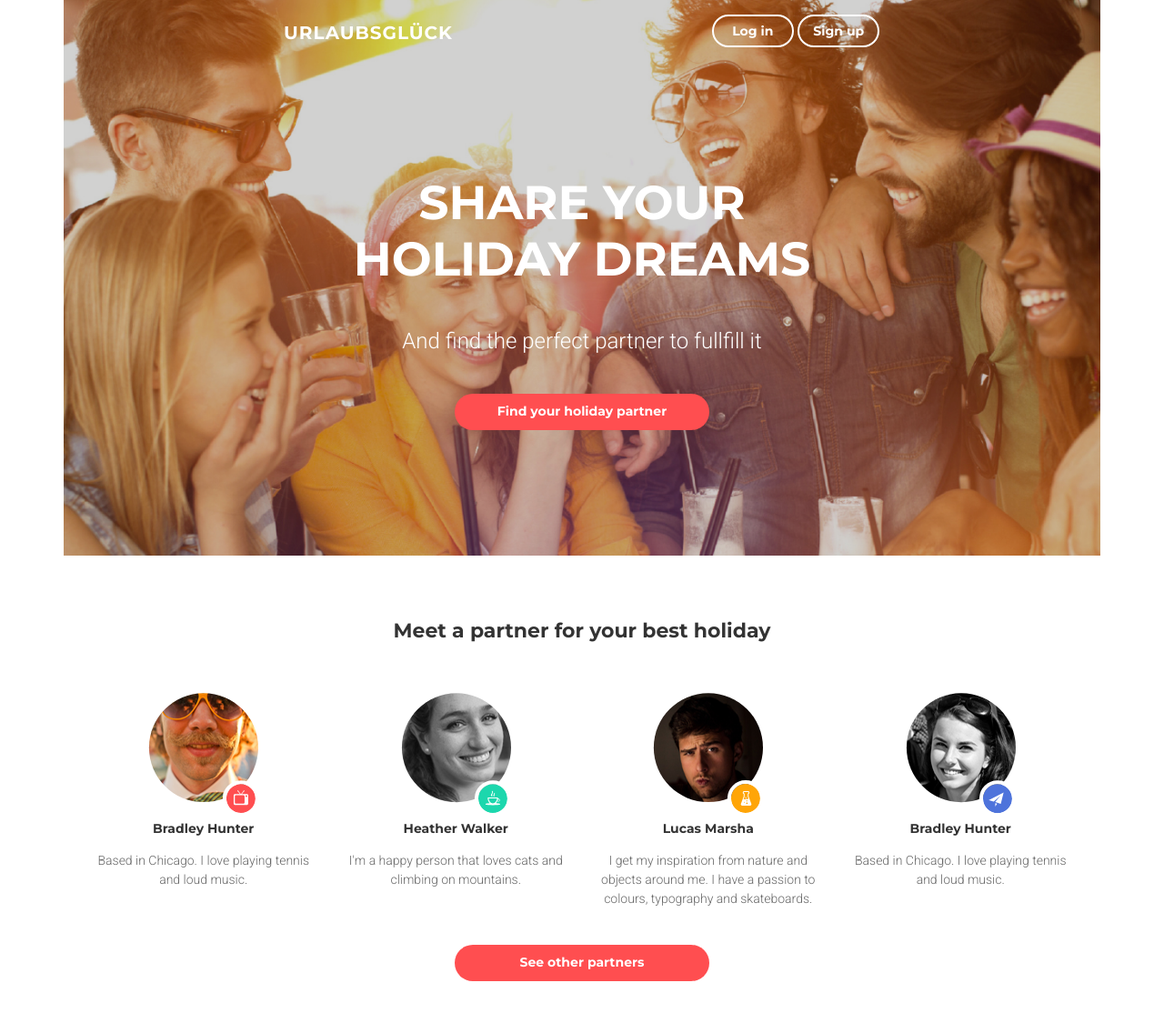
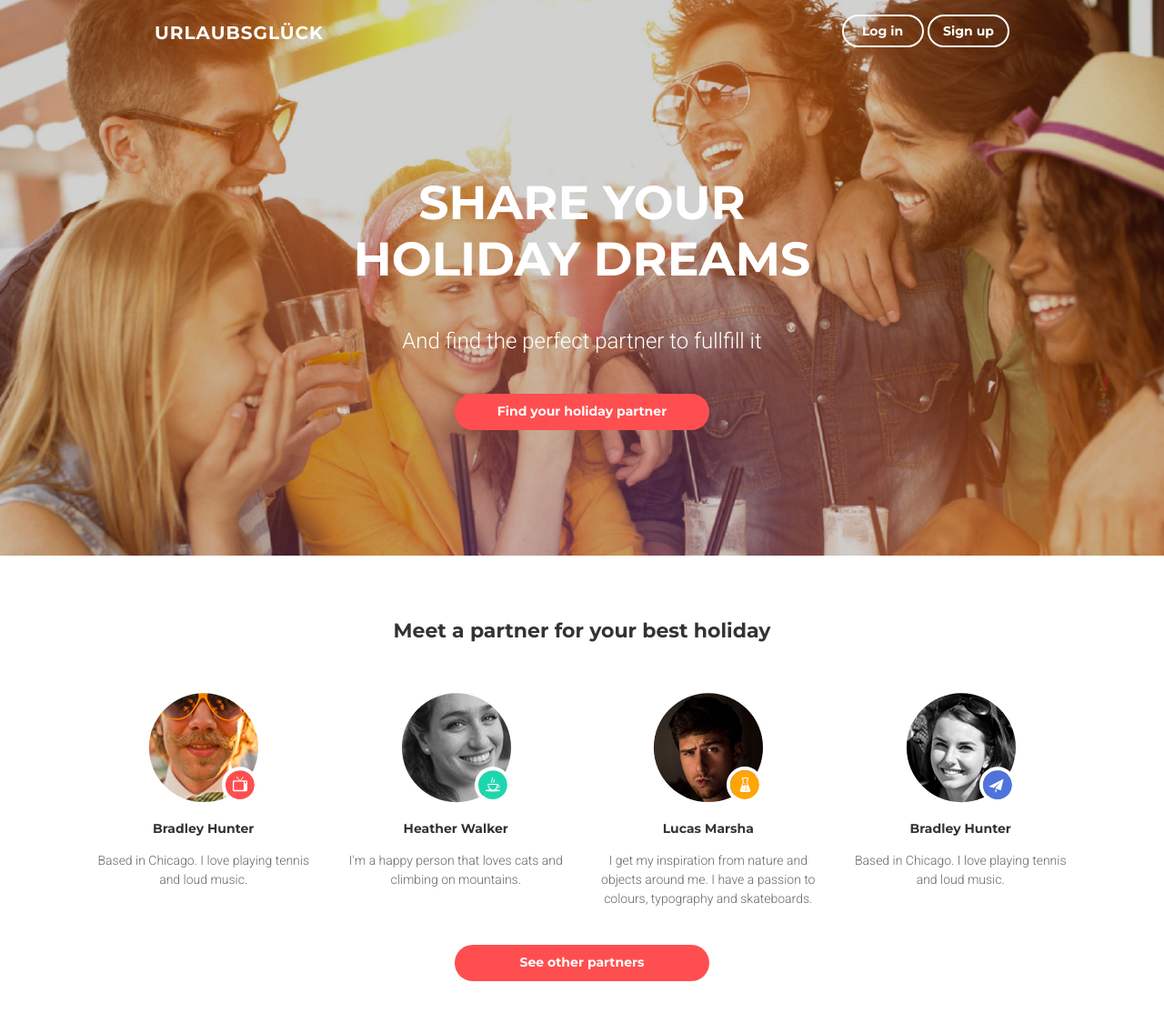
Before and after one commit to AlexejDubow/goit-fe-course, a plain HTML site: page module-9/index.html in a window 1280 px wide. Shown: the whole page at 91% size. Drawn offline with nearby package versions, Linux system fonts and the light colour scheme.

Commit message:
fixed bugs

```diff
--- a/module-9/index.html
+++ b/module-9/index.html
@@ -11,10 +11,13 @@
     <title>HW-module-9</title>
   </head>
   <body>
+    <div class="header container-fluid">
+
       <div class="container">
-      <div class="header row justify-content-center">
+
+        <div class="row justify-content-center">
           <div class="header-nav row no-gutters align-items-bottom">
-          <div class="nav-button col-12 col-md-6 text-center mt-3 order-md-2">
+            <div class="nav-button col-12 col-md-6 text-center text-md-right mt-3 order-md-2">
               <button class="log-in">Log in</button>
               <button class="sign-up">Sign up</button>
             </div>
@@ -34,6 +37,10 @@
             </div>
           </div>
         </div>
+      </div>
+    </div>
+
+    <div class="container">
       <main class="main row justify-content-center">
 
         <div class="col-12">
@@ -43,6 +50,7 @@
         <div class="cart col-12 col-md-6 col-lg-3 order-md-1">
           <div class="cart-wrapper-img">
             <img class="img" src="image/img/foto_1.png" alt="Foto" width="121" height="120">
+            <p class="icon"></p>
           </div>
           <h4 class="cart-title">Bradley Hunter</h4>
           <p class="cart-descritpion">Based in Chicago. I love playing tennis and loud music.</p>
@@ -51,6 +59,7 @@
         <div class="cart col-12 col-md-6 col-lg-3 order-md-3">
           <div class="cart-wrapper-img">
             <img class="img" src="image/img/foto_2.png" alt="Foto" width="121" height="120">
+            <p class="icon"></p>
           </div>
           <h4 class="cart-title">Lucas Marsha</h4>
           <p class="cart-descritpion">I get my inspiration from nature and objects around me. I have a passion to colours, typography and skateboards.</p>
@@ -59,6 +68,7 @@
         <div class="cart col-12 col-md-6 col-lg-3 order-md-2">
           <div class="cart-wrapper-img">
             <img class="img" src="image/img/foto_3.png" alt="Foto" width="121" height="120">
+            <p class="icon"></p>
           </div>
           <h4 class="cart-title">Heather Walker</h4>
           <p class="cart-descritpion">I'm a happy person that loves cats and climbing on mountains.</p>
@@ -67,6 +77,7 @@
         <div class="cart col-12 col-md-6 col-lg-3 order-md-4">
           <div class="cart-wrapper-img">
             <img class="img" src="image/img/foto_4.png" alt="Foto" width="121" height="120">
+            <p class="icon"></p>
           </div>
           <h4 class="cart-title">Bradley Hunter</h4>
           <p class="cart-descritpion">Based in Chicago. I love playing tennis and loud music.</p>
@@ -77,8 +88,8 @@
         </div>
 
       </main>
+    </div>
 
-    </div>
 
   </body>
   </html>
--- a/module-9/media.css
+++ b/module-9/media.css
@@ -8,6 +8,7 @@
   }
   .header-logo {
     margin-top: 24px;
+    text-align: left;
   }
   .header-title {
     font-size: 52px;
@@ -15,6 +16,7 @@
   }
   .header-title-description {
     font-size: 24px;
+    width: 520px;
   }
   .main-title {
     font-size: 22px;
@@ -28,10 +30,9 @@
   .header {
     background-image: url(image/img/bgi_desktop.png);
   }
-  .header-nav {
+  .header-nav,
+  .header-text,
+  .main {
     min-width: 940px;
   }
-  .main {
-    /* min-width: 940px; */
-  }
 }
--- a/module-9/style.css
+++ b/module-9/style.css
@@ -66,7 +66,8 @@ html {
   font-family: Roboto;
   font-size: 18px;
   font-weight: 300;
-  margin: 40px 0;
+  margin: 40px auto;
+  width: 250px;
 }
 .header-button,
 .main-button {
@@ -110,13 +111,14 @@ html {
 .cart {
   width: 220px;
   margin: 0 auto;
-  position: relative;
+  /* position: relative; */
 }
 .cart-wrapper-img {
   margin: 0 auto;
   width: 121px;
   height: 121px;
   border-radius: 50%;
+  position: relative;
 }
 .img {
   display: block;
@@ -127,33 +129,35 @@ html {
 .img:hover {
   transform: scale(1.1);
 }
-.cart-wrapper-img::before {
+.icon {
   content: '';
   display: table;
   width: 40px;
   height: 40px;
   position: absolute;
   z-index: 10;
+  padding: 0;
+  margin: 0;
 }
-.cart:nth-of-type(2) .cart-wrapper-img::before {
+.cart:nth-of-type(2) .icon {
   content: url(image/icon/tv_icon.svg);
-  top: 38%;
-  right: 28%;
+  bottom: 0;
+  right: 0;
 }
-.cart:nth-of-type(3) .cart-wrapper-img::before {
+.cart:nth-of-type(3) .icon {
   content: url(image/icon/flask_icon.svg);
-  top: 38%;
-  right: 28%;
+  bottom: 0;
+  right: 0;
 }
-.cart:nth-of-type(4) .cart-wrapper-img::before {
+.cart:nth-of-type(4) .icon {
   content: url(image/icon/cap_icon.svg);
-  top: 38%;
-  right: 28%;
+  bottom: 0;
+  right: 0;
 }
-.cart:nth-of-type(5) .cart-wrapper-img::before {
+.cart:nth-of-type(5) .icon {
   content: url(image/icon/letter_icon.svg);
-  top: 38%;
-  right: 28%;
+  bottom: 0;
+  right: 0;
 }
 
 .cart-title {
```
Lines whose indentation alone changed are shown as unchanged.
